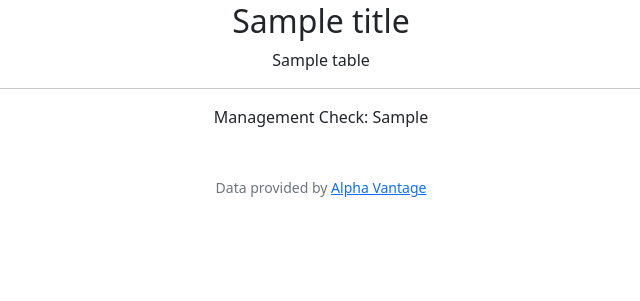
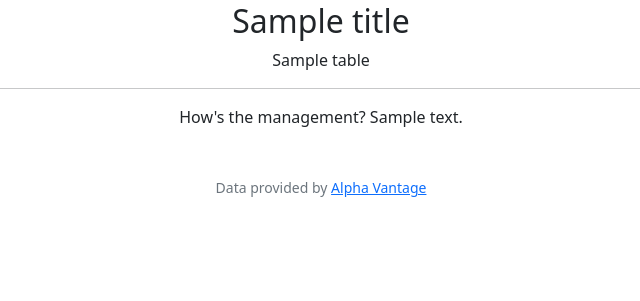
Before and after one commit to erwsmith/value_investing, a Flask app: template templates/evaluated.html in a window 1280 px wide. Shown: the part 122-423 px from the top of the page, without its empty margins (319-959 px from the left). Run offline with Flask 2, Linux system fonts and the light colour scheme; the template is opened without the code that fills it: most values are stand-ins (such as "Sample title", 1, 10 or a date in 2020); parts of the project's set-up code (start-up, migrations or seed data) failed here and were passed over; some libraries are stand-ins or nearby versions.

Commit message:
Updated management message

```diff
--- a/app.py
+++ b/app.py
@@ -65,8 +65,16 @@ def evaluate():
         # lookup_balance_sheet(sym)
 
         management_check, df = read_jsons(sym)
+
+        # TODO what does this line do?
         df.index.name = None
-        return render_template('evaluated.html', management_check=management_check, tables=[df.to_html(classes='data')], titles=["na", f"{sym.upper()} Management"])
+
+        if management_check:
+            management_message = "GOOD!"
+        else:
+            management_message = "NOT GOOD"
+
+        return render_template('evaluated.html', management_message=management_message, tables=[df.to_html(classes='data')], titles=["na", f"{sym.upper()} Management"])
 
             # balance_data = lookup_balance_sheet(sym)
             # cash_flow_data = lookup_cash_flow(sym)
--- a/templates/evaluated.html
+++ b/templates/evaluated.html
@@ -21,6 +21,6 @@
     {% endfor %}
 
     <hr>
-    <div>Management Check: {{ management_check }}</div>
+    <div>How's the management? {{ management_message }}</div>
 
 {% endblock %}
```
Also changed, not shown: 2 other files.
